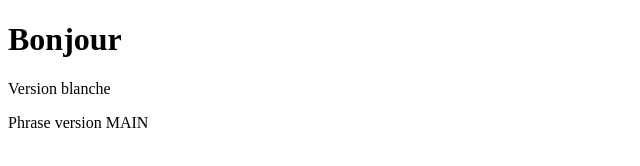
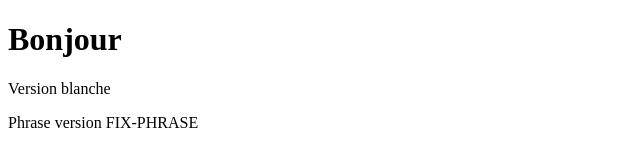
Before and after one commit to DEV95200/-hello-github-web, a plain HTML site: page index.html in a window 1280 px wide. Shown: the full height of the page, 0-640 px from the left. Drawn offline with Linux system fonts and the light colour scheme.

Commit message:
Change la phrase différemment sur fix-phrase

```diff
--- a/index.html
+++ b/index.html
@@ -7,6 +7,6 @@
 <body>
   <h1>Bonjour</h1>
   <p> Version blanche <p>
-  <p>Phrase version MAIN</p>
+  <p>Phrase version FIX-PHRASE</p>
 </body>
 </html>
```
